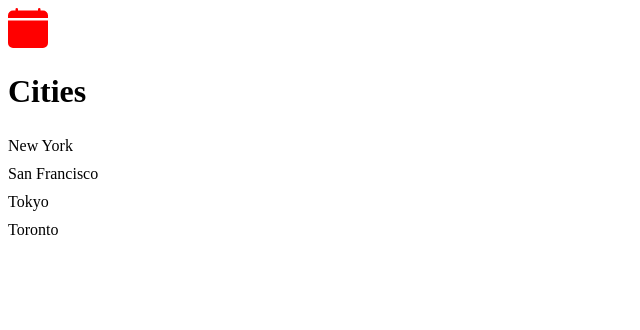
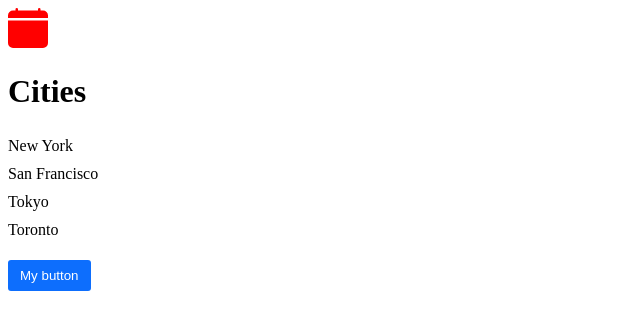
Before and after one commit to prabhu-raja/react-app, a React (Vite) app: page / in a window 1280 px wide. Shown: the top 330 px of the page, without its empty margins (0-640 px from the left). Built offline with nearby package versions, Linux system fonts and the light colour scheme.

Commit message:
22 - exercise 🏋️‍♀️ - create button using button module css

```diff
--- a/src/App.tsx
+++ b/src/App.tsx
@@ -1,9 +1,8 @@
 import { useState } from 'react';
+import { BsFillCalendarFill } from 'react-icons/bs';
 import Alert from './components/Alert';
-import Button from './components/Button';
-// import ListGroup from './components/ListGroup/ListGroup';
 import ListGroup from './components/ListGroup';
-import { BsFillCalendarFill } from 'react-icons/bs';
+import Button from './components/Button/Button';
 import './App.css';
 
 function App() {
@@ -20,6 +19,7 @@
         items={items}
         heading="Cities"
         onSelectItem={handleSelectItem}></ListGroup>
+      <Button>My button</Button>
     </div>
     // <div>
     //   {alertVisible && (
--- /dev/null
+++ b/src/components/Button/Button.module.css
@@ -0,0 +1,10 @@
+.btn {
+  padding: 8px 12px;
+  border-radius: 3px;
+  border: 0;
+}
+
+.btn-primary {
+  background-color: #0d6efd;
+  color: white;
+}
--- /dev/null
+++ b/src/components/Button/Button.tsx
@@ -0,0 +1,21 @@
+import styles from './Button.module.css';
+
+interface Props {
+  children: string;
+  color?: string;
+  onClick?: () => void;
+}
+const Button = ({ children, color = 'primary', onClick }: Props) => {
+  return (
+    <button
+      className={[styles.btn, styles[`btn-${color}`]].join(' ')}
+      onClick={onClick}>
+      {children}
+    </button>
+    // <button className={`btn btn-${color}`} onClick={onClick}>
+    //   {children}
+    // </button>
+  );
+};
+
+export default Button;
```
Also changed, not shown: src/components/Button.tsx (deleted, +0 -14 lines).
